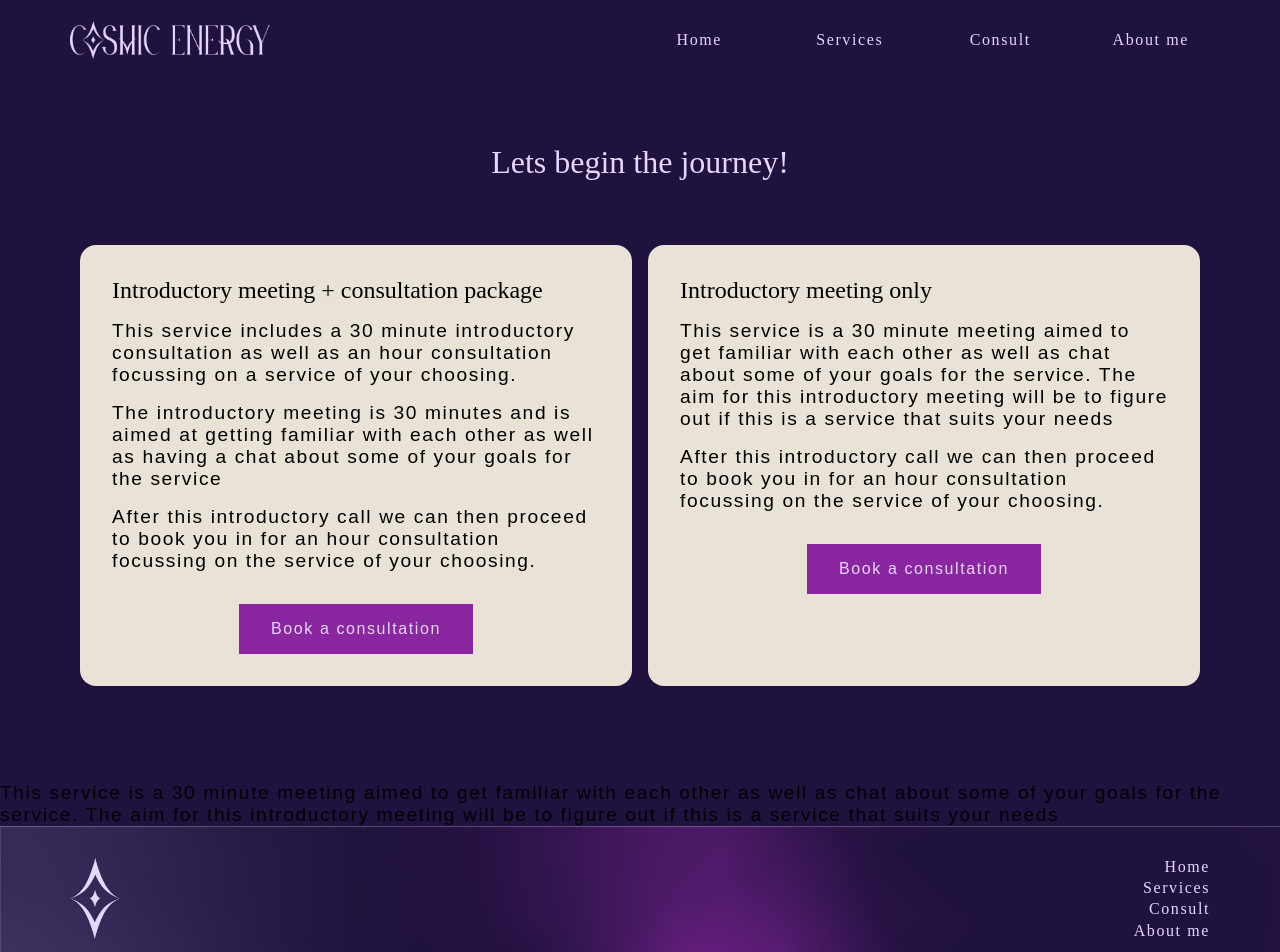
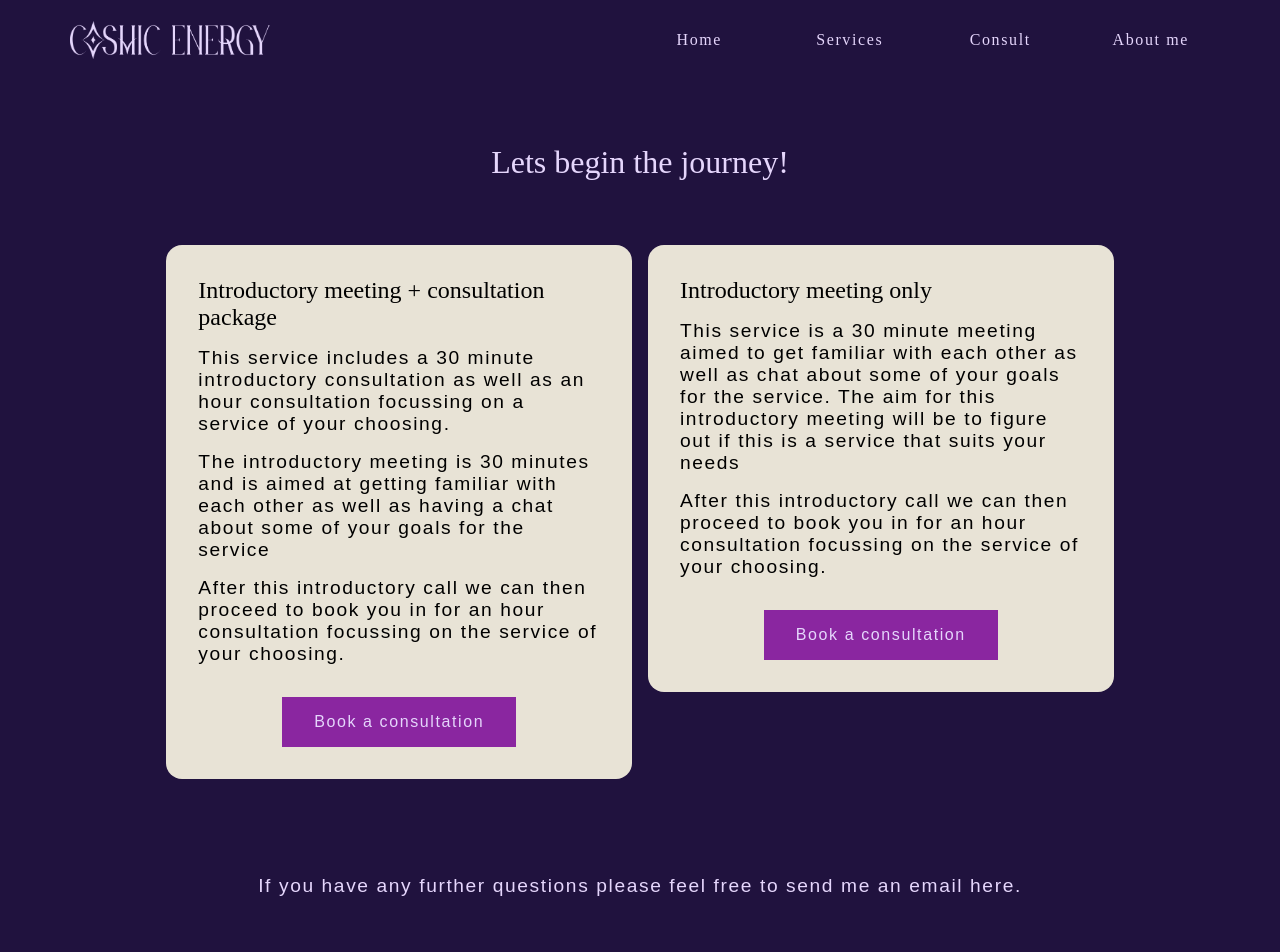
Before and after one commit to deshandeshandeshan/cosmicenergywithaimee, a React (Create React App) app: page /consult in a window 1280 px wide. Shown: the top 952 px of the page. Built offline with nearby package versions, Linux system fonts and the light colour scheme; a web font is replaced by a local one.

Commit message:
Made changes to consult page and added 2 new components that integrate calendly

```diff
--- a/src/App.js
+++ b/src/App.js
@@ -6,6 +6,8 @@ import Footer from "./components/Footer";
 import Services from "./components/Services";
 import AboutMe from "./components/AboutMe";
 import Consult from "./components/Consult";
+import ConsultationPackage from "./components/consultationBooking/ConsultationPackage";
+import ConsultationIntroduction from "./components/consultationBooking/ConsultationIntroduction";
 import ScrollToTop from "./components/ScrollToTop";
 
 function App() {
@@ -18,6 +20,14 @@ function App() {
           <Route path="/services" element={<Services />} />
           <Route path="/aboutme" element={<AboutMe />} />
           <Route path="/consult" element={<Consult />} />
+          <Route
+            path="/consultationpackage"
+            element={<ConsultationPackage />}
+          />
+          <Route
+            path="/consultationintroduction"
+            element={<ConsultationIntroduction />}
+          />
         </Routes>
       </ScrollToTop>
       <Footer />
--- a/src/components/Consult.css
+++ b/src/components/Consult.css
@@ -46,6 +46,12 @@
     margin-top: 2rem
 }
 
+.consultEmail {
+    text-align: center;
+    padding: 0 2rem 4rem;
+    color: #E5D6FC;
+}
+
 @media only screen and (min-width: 50rem) {
     .consultGrid {
         grid-template-columns: repeat(8, 1fr);
@@ -66,3 +72,23 @@
         grid-row-start: 1;
     }
 }
+
+@media only screen and (min-width: 70rem) {
+    .consultGrid {
+            grid-template-columns: repeat(12, 1fr);
+            margin-left: 4.375rem;
+        margin-right: 4.375rem;
+    }
+
+    .consultItemA {
+        grid-column-start: 2;
+        grid-column-end: 7;
+        grid-row-start: 1;
+    }
+
+    .consultItemB {
+        grid-column-start: 7;
+        grid-column-end: 12;
+        grid-row-start: 1;
+    }
+}
--- a/src/components/Consult.js
+++ b/src/components/Consult.js
@@ -1,3 +1,5 @@
+import { Link } from "react-router-dom";
+import { Reveal } from "./utils/Reveal";
 import "./Consult.css";
 
 const Consult = () => {
@@ -5,46 +7,65 @@ const Consult = () => {
     <main className="consultContainer">
       <h1 className="consultHeader">Lets begin the journey!</h1>
       <div className="consultItems consultGrid">
+        <div className="consultItemA">
+          <Reveal>
             <div className="consultItemA consultItem">
               <h2 className="paddingBottom">
                 Introductory meeting + consultation package
               </h2>
               <p className="paddingBottom">
-            This service includes a 30 minute introductory consultation as well
-            as an hour consultation focussing on a service of your choosing.
+                This service includes a 30 minute introductory consultation as
+                well as an hour consultation focussing on a service of your
+                choosing.
               </p>
               <p className="paddingBottom">
                 The introductory meeting is 30 minutes and is aimed at getting
-            familiar with each other as well as having a chat about some of your
-            goals for the service
+                familiar with each other as well as having a chat about some of
+                your goals for the service
               </p>
               <p className="">
-            After this introductory call we can then proceed to book you in for
-            an hour consultation focussing on the service of your choosing.
+                After this introductory call we can then proceed to book you in
+                for an hour consultation focussing on the service of your
+                choosing.
               </p>
-          <button className="button cosultButton">Book a consultation</button>
+              <Link to="/consultationpackage" className="">
+                <button className="button cosultButton">
+                  Book a consultation
+                </button>
+              </Link>
             </div>
+          </Reveal>
+        </div>
+        <div className="consultItemB">
+          <Reveal>
             <div className="consultItemB consultItem">
               <h2 className="paddingBottom">Introductory meeting only</h2>
               <p className="paddingBottom">
-            This service is a 30 minute meeting aimed to get familiar with each
-            other as well as chat about some of your goals for the service. The
-            aim for this introductory meeting will be to figure out if this is a
-            service that suits your needs
+                This service is a 30 minute meeting aimed to get familiar with
+                each other as well as chat about some of your goals for the
+                service. The aim for this introductory meeting will be to figure
+                out if this is a service that suits your needs
               </p>
               <p className="">
-            After this introductory call we can then proceed to book you in for
-            an hour consultation focussing on the service of your choosing.
+                After this introductory call we can then proceed to book you in
+                for an hour consultation focussing on the service of your
+                choosing.
               </p>
-          <button className="button cosultButton">Book a consultation</button>
+              <Link to="/consultationpackage" className="">
+                <button className="button cosultButton">
+                  Book a consultation
+                </button>
+              </Link>
+            </div>
+          </Reveal>
         </div>
       </div>
-      <p>
-        This service is a 30 minute meeting aimed to get familiar with each
-        other as well as chat about some of your goals for the service. The aim
-        for this introductory meeting will be to figure out if this is a service
-        that suits your needs
+      <Reveal>
+        <p className="consultEmail">
+          If you have any further questions please feel free to send me an email
+          here.
         </p>
+      </Reveal>
     </main>
   );
 };
--- /dev/null
+++ b/src/components/consultationBooking/ConsultationBooking.css
@@ -0,0 +1,3 @@
+.consultationPage {
+    background-color: #20123E;
+}
--- /dev/null
+++ b/src/components/consultationBooking/ConsultationIntroduction.js
@@ -0,0 +1,15 @@
+import { InlineWidget } from "react-calendly";
+import "./ConsultationBooking.css";
+
+const consultationIntroduction = () => {
+  return (
+    <main className="consultationPage">
+      <InlineWidget
+        url="https://calendly.com/hello-45w/introductory-call?background_color=e8e3d6&text_color=20123e&primary_color=8a26a0"
+        style="min-width:320px;height:700px;"
+      />
+    </main>
+  );
+};
+
+export default consultationIntroduction;
--- /dev/null
+++ b/src/components/consultationBooking/ConsultationPackage.js
@@ -0,0 +1,12 @@
+import { InlineWidget } from "react-calendly";
+import "./ConsultationBooking.css";
+
+const consultationPackage = () => {
+  return (
+    <main className="consultationPage">
+      <InlineWidget url="https://calendly.com/hello-45w/60-minute-meeting?background_color=e8e3d6&text_color=20123e&primary_color=8a26a0" />
+    </main>
+  );
+};
+
+export default consultationPackage;
```
Lines whose indentation alone changed are shown as unchanged.
